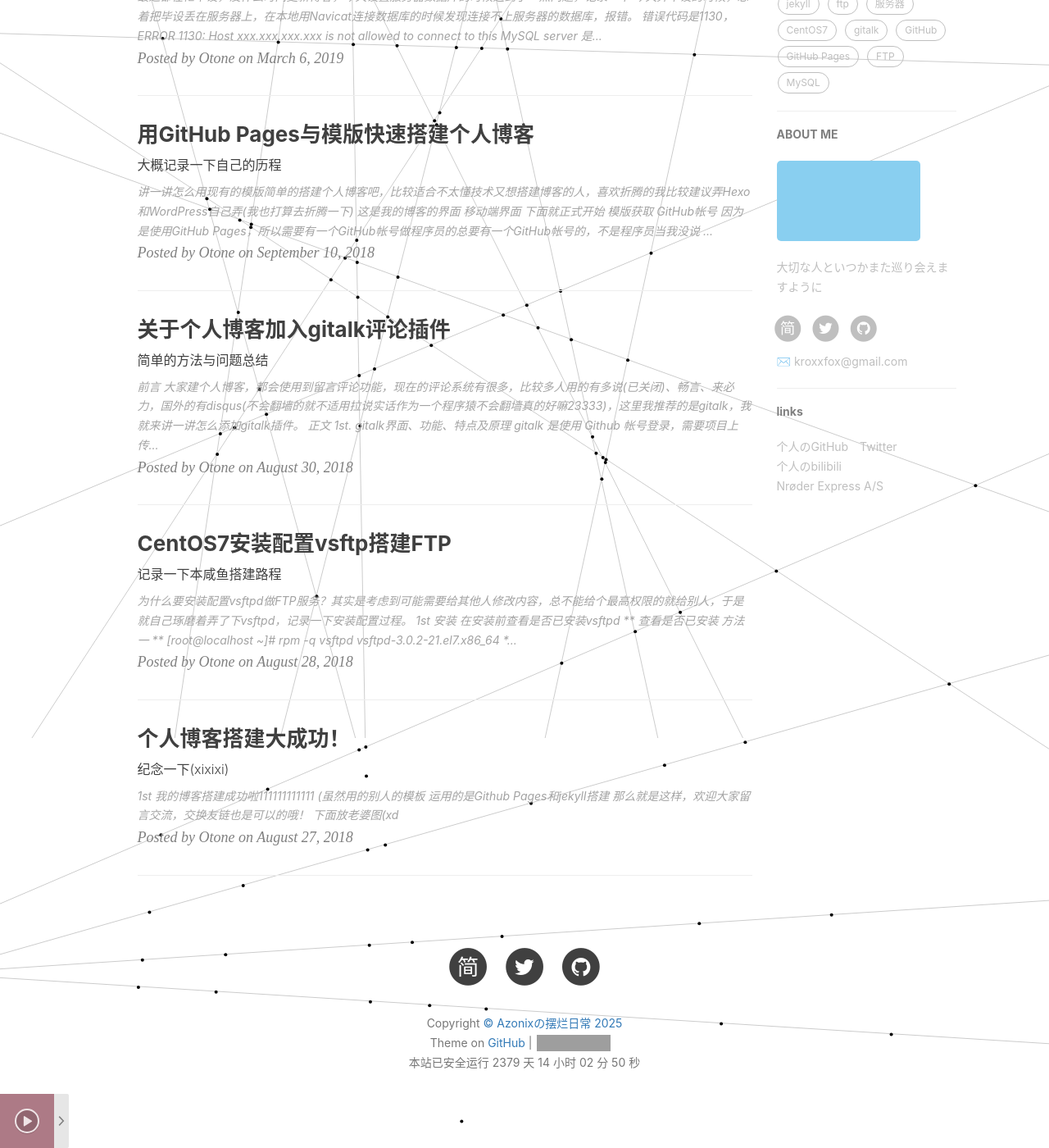
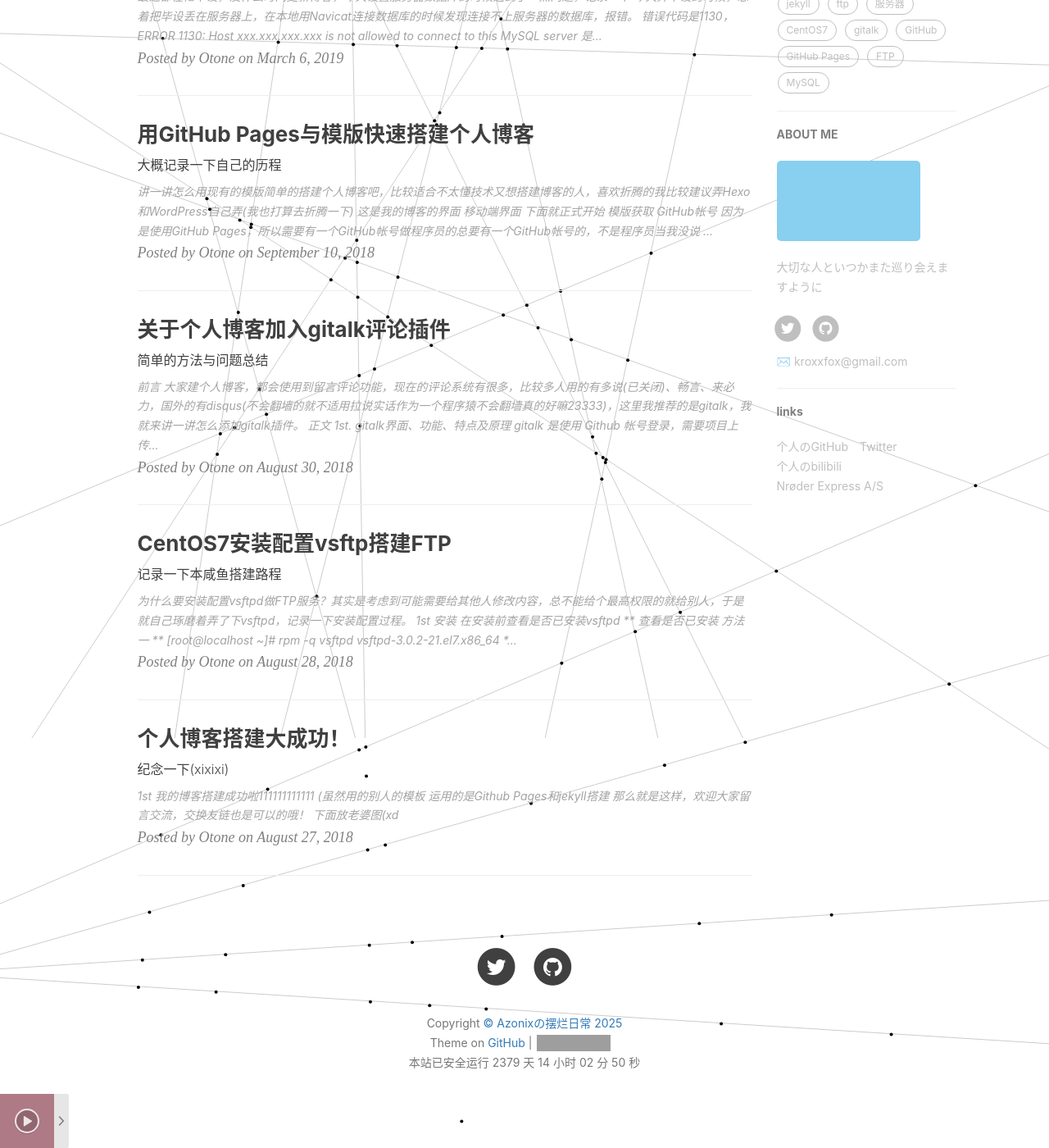
Before and after one commit to 1tonce/1tonce.github.io, a Jekyll site: the page built from index.html, in a window 1280 px wide and 1400 px high, scrolled down 558 px. Shown: the whole window at 82% size. Built offline with Jekyll 4.4.1, drawn with Linux system fonts in a browser that asks for light colours; nearby versions of some CDN libraries; the list of posts is cut into pages by our own code; comment, search, counter and statistics services are not loaded; grey boxes are pictures that could not be loaded.

```diff
--- a/_config.yml
+++ b/_config.yml
@@ -23,7 +23,7 @@ weibo_username:     #_Otone
 #zhihu_username:
 github_username:    azonix404
 #facebook_username:
-jianshu_username:  3bf62aac1afc
+jianshu_username:  #3bf62aac1afc
 twitter_username:   koyoria1
 
 
```
